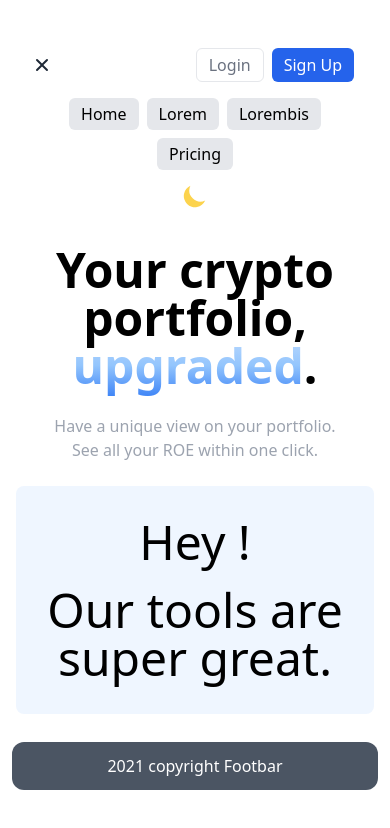
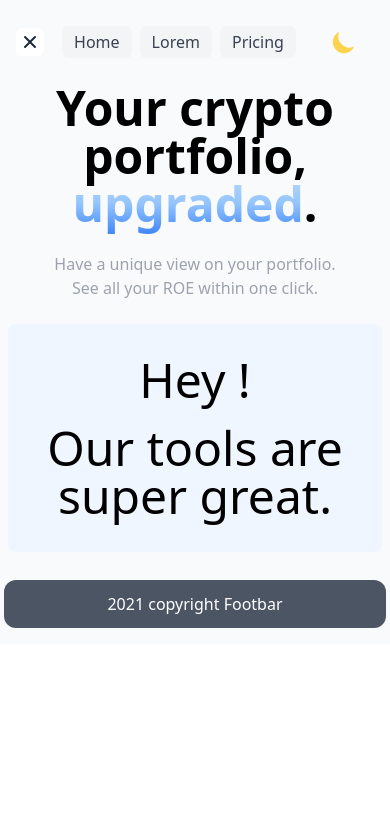
Before and after one commit to cypg09/surferbot, a React (Create React App) app in the folder new-surferbot/: page / in a window 390 px wide. Both pictures are taken after a click on the button 44 px from the left and 65 px from the top of the page. Shown: the top 828 px of the page. Built offline with nearby package versions, Linux system fonts and the light colour scheme.

Commit message:
New navbar on mobile

```diff
--- a/new-surferbot/src/App.js
+++ b/new-surferbot/src/App.js
@@ -5,11 +5,9 @@ import Footbar from './Footbar/Footbar';
 function App() {
   return (
     <div id="theme" className="">
-      <div className="dark:bg-gray-800 bg-white">
-        <div className="container mx-auto p-3 m-0 dark:bg-gray-800 bg-white">
-          <Main/>
-          <Footbar/>
-        </div>
+      <div className="container mx-auto p-1 m-0 dark:bg-gray-800 bg-gray-50">
+        <Main/>
+        <Footbar/>
       </div>
     </div>
   );
--- a/new-surferbot/src/Main/Main.js
+++ b/new-surferbot/src/Main/Main.js
@@ -19,7 +19,6 @@ const pages = {
 const pagesToRender = {
   Home: <Homepage/>,
   Lorem: <Lorem/>,
-  Lorembis: <LoremBis/>,
   Pricing: <Pricing/>,
 }
 
--- a/new-surferbot/src/Navbar/Navbar.js
+++ b/new-surferbot/src/Navbar/Navbar.js
@@ -30,7 +30,6 @@ class Navbar extends React.Component {
             newPage={page}
             selected={this.state.selectedPage}
             handleSelection={this.handleSelection.bind(this)}
-            className="text-center rounded-md bg-gray-200 dark:bg-gray-700 text-black dark:text-white py-1 px-3 m-1"
           />
         );
       } else {
@@ -63,8 +62,20 @@ class Navbar extends React.Component {
 
   render() {
     if (this.state.navbarMobileActivated) {
+      return(
+        <div className="container mx-auto place-content-content p-1 m-1 ">
+          <div className="flex p-2">
+            <NavbarMobileToggler
+              handler={this.switchNavbarMobileActivation.bind(this)}
+              activated={this.state.navbarMobileActivated}
+            />
+            <NavbarMobile test={this.createButtons(true)} handler={this.switchNavbarMobileActivation.bind(this)}/>
+            <DarkModeToggler/>
+          </div>
+        </div>
+      );
       return (
-      <div className="container mx-auto dark:bg-gray-800 bg-white bg-opacity-90 p-3 m-3">
+        <div className="container mx-auto p-1 m-1 ">
           <div className="flex p-1">
             <div className="flex md:hidden p-1">
               <NavbarMobileToggler
@@ -88,33 +99,35 @@ class Navbar extends React.Component {
               />
             </div>
           </div>
-        <div className="container mx-auto text-center place-content-center">
+          <div className="w-50 text-center place-content-center bg-white dark:bg-gray-700 shadow-xl rounded-xl p-1 absolute top-20">
+            <div className="flex-col" onClick={this.switchNavbarMobileActivation.bind(this)}>
               <NavbarMobile test={this.createButtons(true)}/>
+            </div>
             <DarkModeToggler/>
           </div>
         </div>
         );
     }
     return (
-      <div className="container mx-auto dark:bg-gray-800 bg-white bg-opacity-90 p-3 m-3">
-        <div className="flex p-1">
+      <div className="container mx-auto p-1 m-1">
+        <div className="flex p-2">
           <div className="hidden md:flex p-1">
           </div>
-          <div className="flex md:hidden p-1">
+          <div className="flex md:hidden">
             <NavbarMobileToggler
               handler={this.switchNavbarMobileActivation.bind(this)}
               />
           </div>
-          <div className="hidden md:flex p-1">
+          <div className="hidden md:flex">
             {this.createButtons()}
             <DarkModeToggler/>
           </div>
           <div className="flex-grow md:hidden"></div>
-          <div className="flex md:hidden p-1">
+          <div className="flex md:hidden ">
           </div>
           <div className="flex-grow"></div>
-          <div className="flex md:hidden p-1"></div>
-          <div className="flex p-1">
+          <div className="flex md:hidden "></div>
+          <div className="flex ">
             <NavbarLogin
               changeToNewPage={this.handler}
               newPage={"Login"}
--- a/new-surferbot/src/Navbar/NavbarMobile.js
+++ b/new-surferbot/src/Navbar/NavbarMobile.js
@@ -4,12 +4,13 @@ class NavbarMobile extends React.Component {
   constructor(props) {
     super(props);
     this.test = props.test;
+    this.handler = props.handler;
   }
 
 
   render() {
     return (
-      <div className="container mx-auto text-center place-content-center">
+      <div className="container mx-auto text-center place-content-center" onClick={this.handler.bind(this)}>
         {this.test}
       </div>
     );
--- a/new-surferbot/src/Navbar/NavbarMobileToggler.js
+++ b/new-surferbot/src/Navbar/NavbarMobileToggler.js
@@ -1,63 +1,23 @@
 import React from "react";
-
-/*
-class NavbarMobile extends React.Component {
-  constructor(props) {
-    super(props);
-    this.pages = props.pages;
-    this.state = {activated: false};
-  }
-
-  switchActivate() {
-    this.setState(state => ({
-      activated: !state.activated,
-    }));
-  }
-
-  sendComponent() {
-    if (this.state.activated) {
-      return (
-        <div>
-          Activated
-        </div>
-      );
-    }
-    return null;
-  }
-
-  render() {
-    if (this.state.activated) {
-      return (
-        <div>
-          Activated
-        </div>
-      );
-    }
-    return null;
-  }
-}
-*/
 
 function NavbarMobileToggler(props) {
 
   function chooseIcon() {
     if (props.activated) {
       return (
-        <svg xmlns="http://www.w3.org/2000/svg" className="h-5 w-5" viewBox="0 0 20 20" fill="currentColor">
-          <path fillRule="evenodd" d="M4.293 4.293a1 1 0 011.414 0L10 8.586l4.293-4.293a1 1 0 111.414 1.414L11.414 10l4.293 4.293a1 1 0 01-1.414 1.414L10 11.414l-4.293 4.293a1 1 0 01-1.414-1.414L8.586 10 4.293 5.707a1 1 0 010-1.414z" clipRule="evenodd" />
-        </svg>
+        <path fillRule="evenodd" d="M4.293 4.293a1 1 0 011.414 0L10 8.586l4.293-4.293a1 1 0 111.414 1.414L11.414 10l4.293 4.293a1 1 0 01-1.414 1.414L10 11.414l-4.293 4.293a1 1 0 01-1.414-1.414L8.586 10 4.293 5.707a1 1 0 010-1.414z" clipRule="evenodd" />
       );
     }
     return (
-      <svg xmlns="http://www.w3.org/2000/svg" className="h-6 w-6" viewBox="0 0 20 20" fill="currentColor">
-        <path fillRule="evenodd" d="M3 5a1 1 0 011-1h12a1 1 0 110 2H4a1 1 0 01-1-1zM3 10a1 1 0 011-1h12a1 1 0 110 2H4a1 1 0 01-1-1zM3 15a1 1 0 011-1h12a1 1 0 110 2H4a1 1 0 01-1-1z" clipRule="evenodd" />
-      </svg>
+      <path fillRule="evenodd" d="M3 5a1 1 0 011-1h12a1 1 0 110 2H4a1 1 0 01-1-1zM3 10a1 1 0 011-1h12a1 1 0 110 2H4a1 1 0 01-1-1zM3 15a1 1 0 011-1h12a1 1 0 110 2H4a1 1 0 01-1-1z" clipRule="evenodd" />
     );
   }
 
   return (
     <button className="text-gray-800 dark:text-white" onClick={props.handler}>
-      {chooseIcon()}
+      <svg xmlns="http://www.w3.org/2000/svg" className="bg-white dark:bg-gray-700 shadow-3xl rounded-md p-1 h-7 w-7" viewBox="0 0 20 20" fill="currentColor">
+        {chooseIcon()}
+      </svg>
     </button>
   );
 }
--- a/new-surferbot/tailwind.config.js
+++ b/new-surferbot/tailwind.config.js
@@ -5,7 +5,7 @@ module.exports = {
     extend: {},
   },
   variants: {
-    extend: {},
+      extend: {},
   },
   plugins: [],
 }
```
Also changed, not shown: new-surferbot/src/Navbar/DarkModeToggler.js (line endings or trailing spaces). Lines whose indentation alone changed are shown as unchanged.
